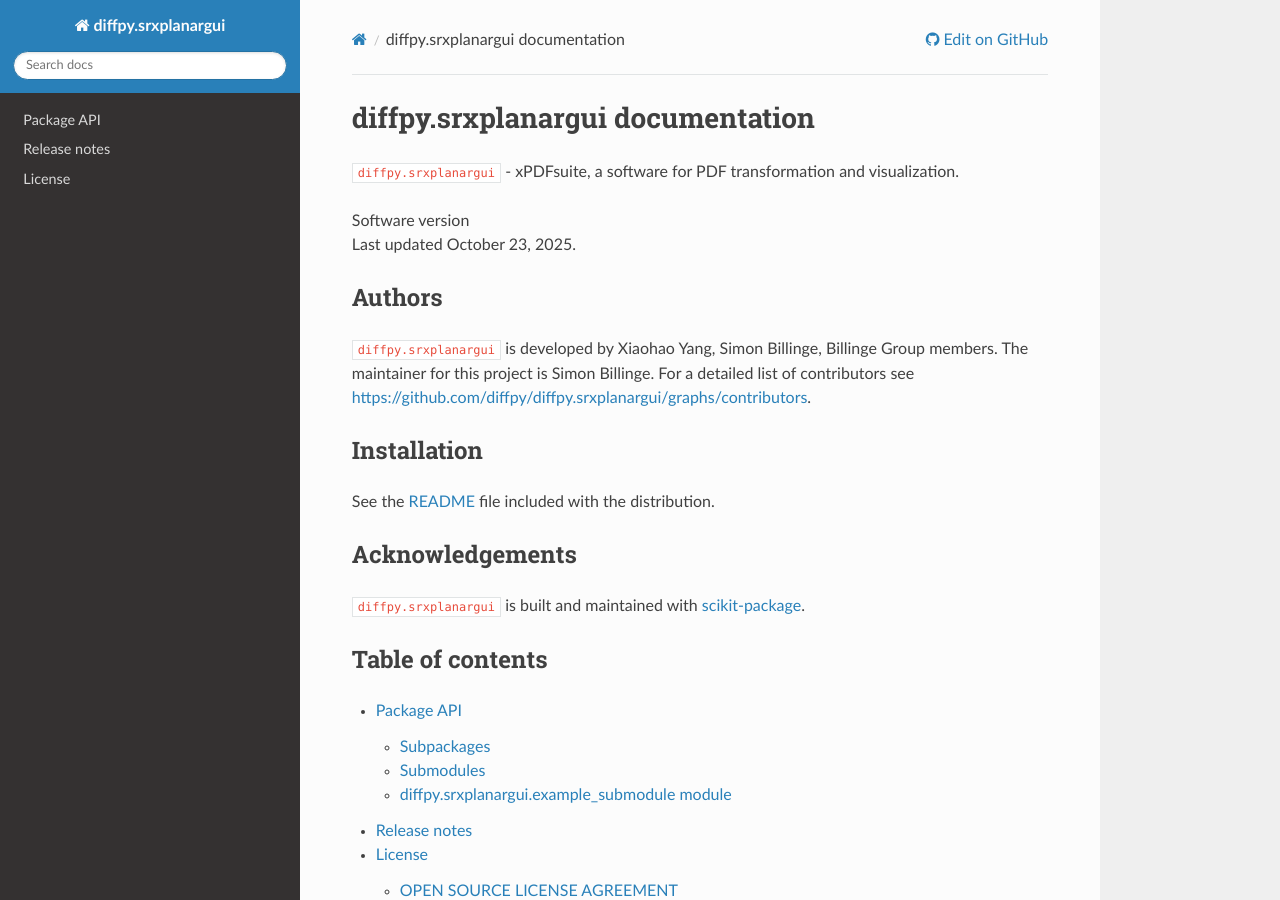
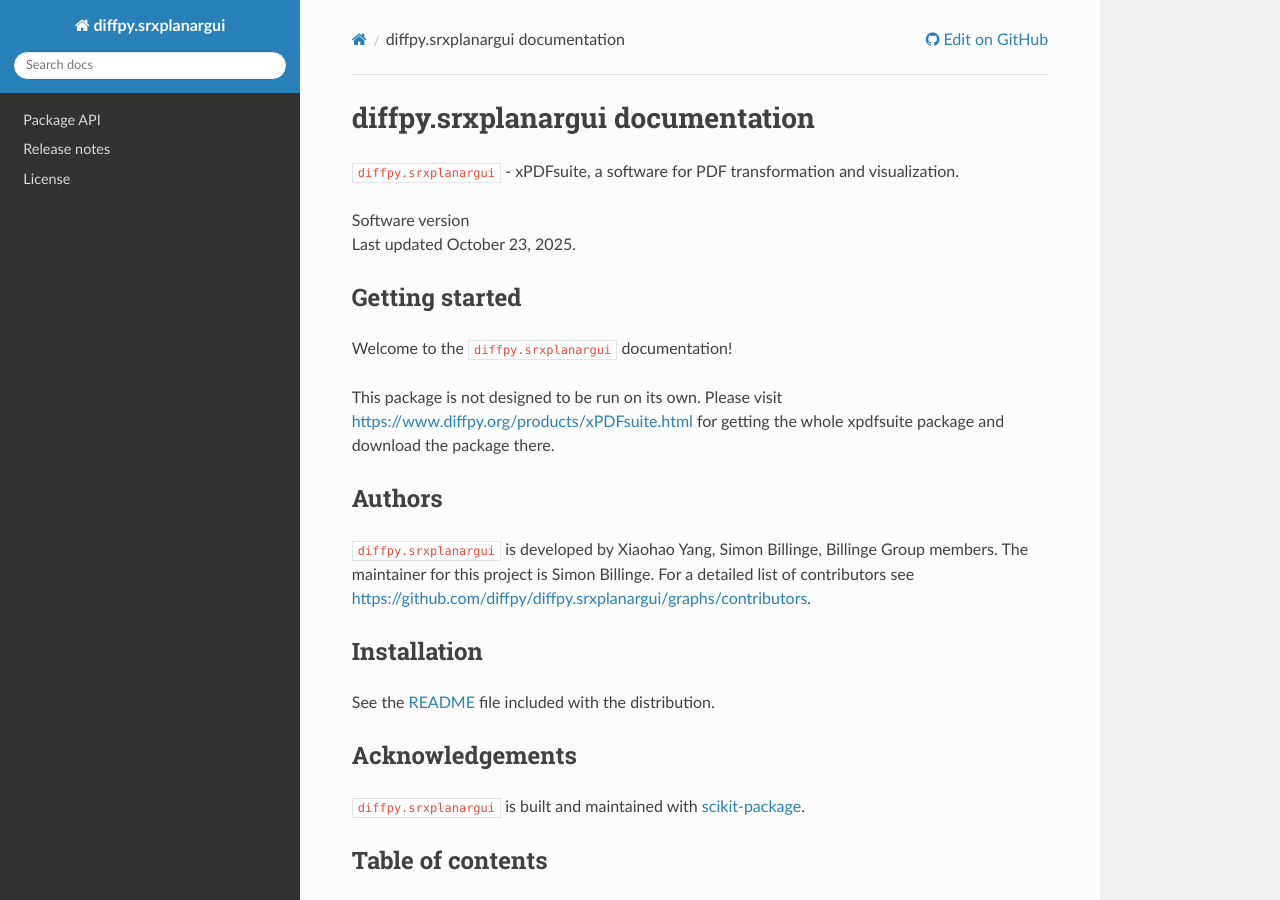
Before and after one commit to diffpy/diffpy.srxplanargui, a Sphinx documentation site: the page built from docs/source/index.rst, in a window 1280 px wide and 900 px high. Built offline with Sphinx 7.4.7 and the Read the Docs theme 3.1.0, drawn with Linux system fonts in a browser that asks for light colours; pages that are not in the unit, such as notebooks, are missing from menus.

Commit message:
style: change documentation for getting started.

```diff
--- a/docs/source/index.rst
+++ b/docs/source/index.rst
@@ -8,6 +8,15 @@
 
 | Software version |release|
 | Last updated |today|.
+
+===============
+Getting started
+===============
+
+Welcome to the ``diffpy.srxplanargui`` documentation!
+
+This package is not designed to be run on its own. Please visit https://www.diffpy.org/products/xPDFsuite.html
+for getting the whole xpdfsuite package and download the package there.
 
 =======
 Authors
```
